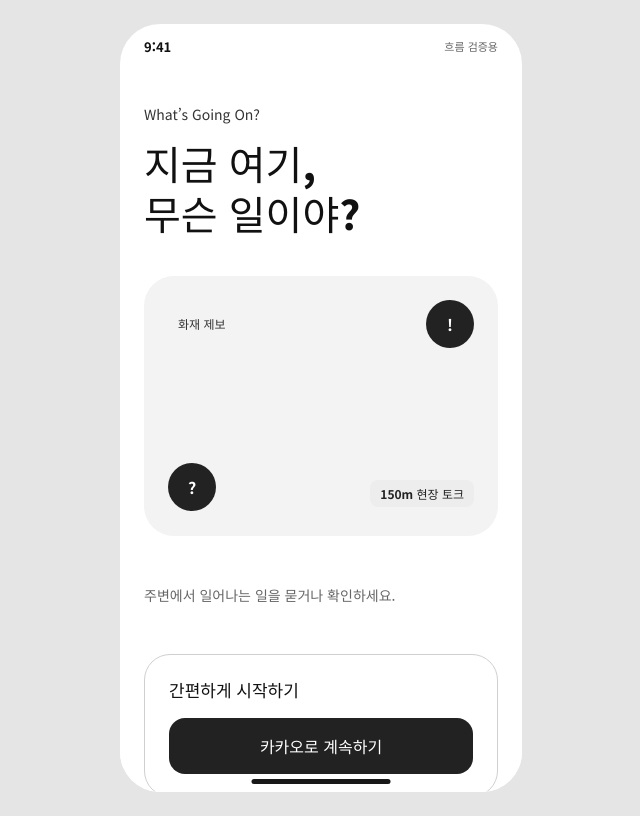
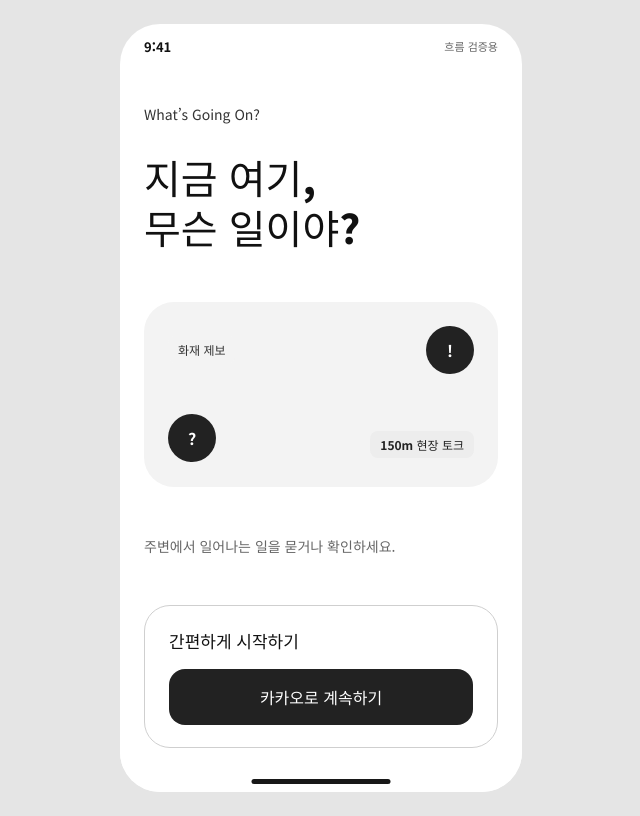
Before and after one commit to WGO-What-s-Going-On/Frontend, a React (Vite) app: page / in a window 1280 px wide. Shown: the whole page, without its empty margins (319-959 px from the left). Built offline with nearby package versions, Linux system fonts and the light colour scheme.

Commit message:
로그인 카드 하단 배치

```diff
--- a/src/flow-only.css
+++ b/src/flow-only.css
@@ -60,12 +60,19 @@
 }
 
 .login-screen {
+  display: flex;
+  flex-direction: column;
   overflow: hidden;
   overscroll-behavior: none;
+  padding-bottom: 44px;
 }
 
 .login-screen .start-card h3 + .kakao {
   margin-top: 16px;
+}
+
+.login-screen .start-card {
+  margin-top: auto;
 }
 
 .blue,
```
